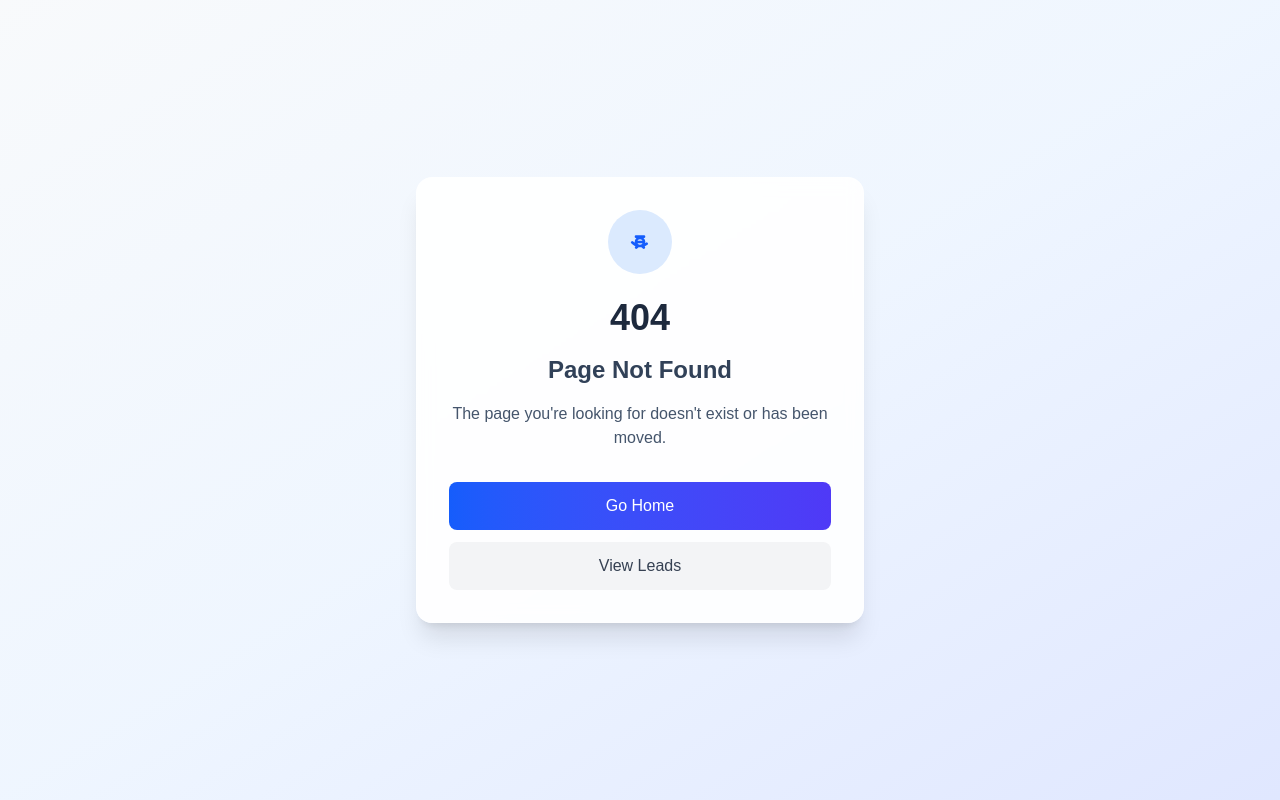
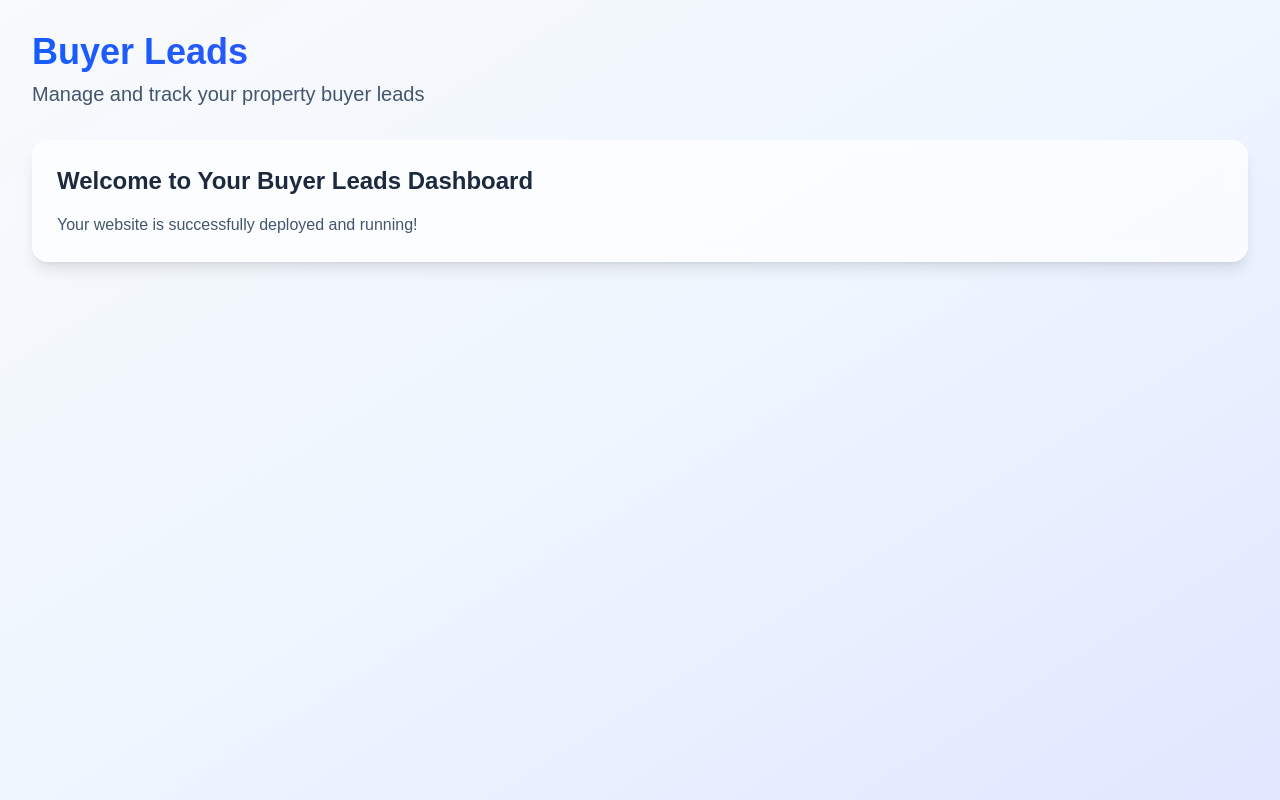
Before and after one commit to gunas-ui13/buyer-leads-app, a Next.js app: page /buyers in a window 1280 px wide. Before the commit this address had no page. Built offline with nearby package versions, Linux system fonts and the light colour scheme.

Commit message:
Fix buyers page - final deployment

```diff
--- /dev/null
+++ b/app/buyers/page.tsx
@@ -0,0 +1,18 @@
+export default function BuyersPage() {
+  return (
+    <div className="min-h-screen bg-gradient-to-br from-slate-50 via-blue-50 to-indigo-100">
+      <div className="max-w-7xl mx-auto px-4 sm:px-6 lg:px-8 py-8">
+        <h1 className="text-4xl font-bold bg-gradient-to-r from-blue-600 to-indigo-600 bg-clip-text text-transparent">
+          Buyer Leads
+        </h1>
+        <p className="text-xl text-slate-600 mt-2">
+          Manage and track your property buyer leads
+        </p>
+        <div className="mt-8 bg-white/70 backdrop-blur-sm p-6 rounded-2xl shadow-lg border border-white/20">
+          <h2 className="text-2xl font-semibold text-slate-800 mb-4">Welcome to Your Buyer Leads Dashboard</h2>
+          <p className="text-slate-600">Your website is successfully deployed and running!</p>
+        </div>
+      </div>
+    </div>
+  );
+}
```
